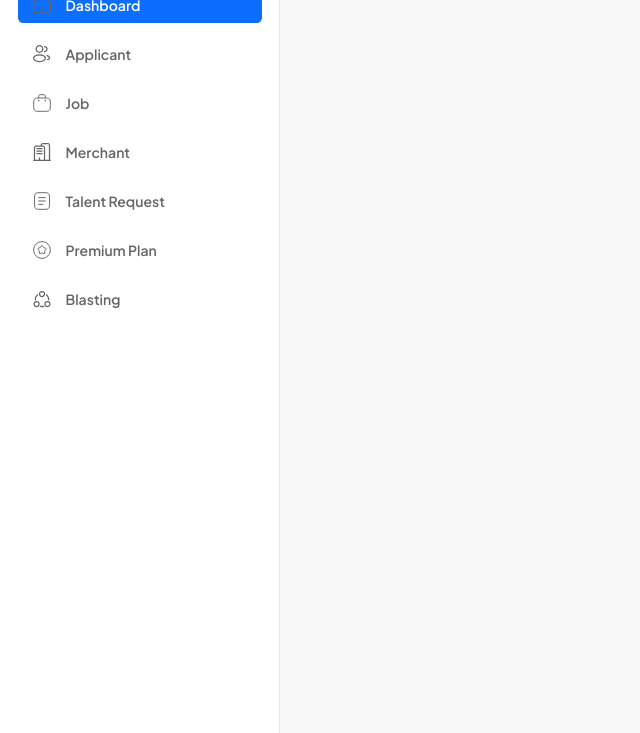
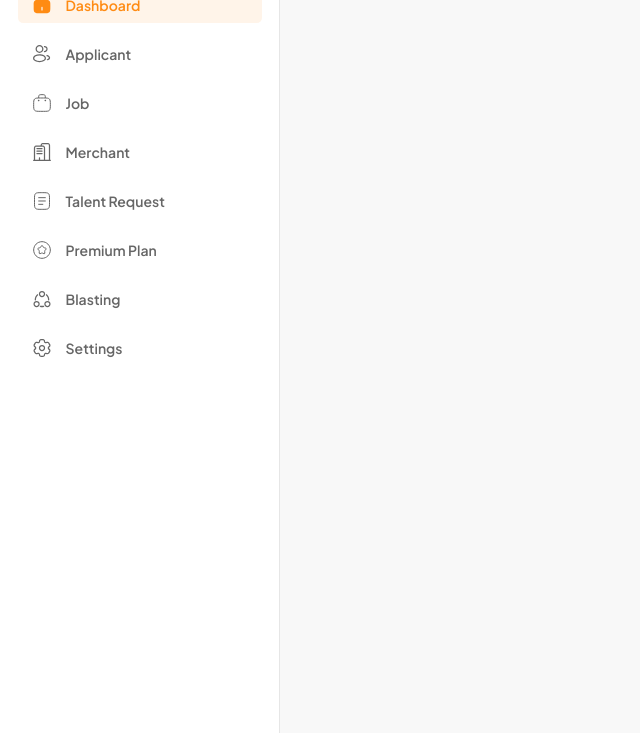
Before and after one commit to rhinzz/gamaloka-dashboard-internal, a plain HTML site: page index.html in a window 1280 px wide. Shown: the part 67-800 px from the top of the page, without its empty margins (0-640 px from the left). Drawn offline with nearby package versions, Linux system fonts and the light colour scheme.

Commit message:
Styling sidebar dropdown

```diff
--- a/index.html
+++ b/index.html
@@ -18,14 +18,14 @@
 
 <body>
     <header class="header"></header>
-    <section class="d-flex flex-column flex-shrink-0 px-3 py-4" style="width: 280px;">
+    <aside id="sidebar" class="d-flex flex-column flex-shrink-0 px-3 py-4" style="width: 280px;">
         <a href="/" class="d-flex align-items-center justify-content-center mb-4 mb-md-0 me-md-auto link-body-emphasis text-decoration-none">
             <img src="./assets/logo.png" alt="gamaloka-logo" width="137" height="30">
         </a>
         <ul class="nav nav-pills flex-column mb-auto">
             <li class="nav-item p-1 mb-2">
                 <a href="#" class="d-flex align-items-center nav-link fw-semibold active" >
-                    <img class="bi me-3" src="./assets/icon/home.svg" width="20" height="20" alt="talent">
+                    <img class="bi me-3" src="./assets/icon/active/home.svg" width="20" height="20" alt="talent">
                     Dashboard
                 </a>
             </li>
@@ -65,8 +65,19 @@
                     Blasting
                 </a>
             </li>
+            <li class="p-1 mb-2">
+                <a href="#" class="d-flex align-items-center nav-link fw-semibold link-body-emphasis collapsed has-dropdown" data-bs-toggle="collapse" data-bs-target="#settings" aria-expanded="false" aria-controls="settings">
+                    <img class="bi me-3" src="./assets/icon/settings.svg" alt="settings">
+                    Settings
+                </a>
+                <ul id="settings" class="list-unstyled collapse" data-bs-parent="#sidebar">
+                    <li class="sidebar-item"><a href="#" class="sidebar-link nav-link fw-semibold link-body-emphasis">Link</a></li>
+                    <li class="sidebar-item"><a href="#" class="sidebar-link nav-link fw-semibold link-body-emphasis">Link</a></li>
+                    <li class="sidebar-item"><a href="#" class="sidebar-link nav-link fw-semibold link-body-emphasis">Link</a></li>
+                </ul>
+            </li>
         </ul>
-    </section>
+    </aside>
     <main class="main"></main>
     <script src="https://cdn.jsdelivr.net/npm/bootstrap@5.3.5/dist/js/bootstrap.bundle.min.js"
         integrity="sha384-k6d4wzSIapyDyv1kpU366/PK5hCdSbCRGRCMv+eplOQJWyd1fbcAu9OCUj5zNLiq"
--- a/style.css
+++ b/style.css
@@ -1,4 +1,6 @@
 :root {
+    --brand-color-50: #FFF4e9;
+    --primary: #ff8b13;
     --white: #fff;
     --neutral-color: #e6e6e6;
     --gray: #f8f8f8;
@@ -16,7 +18,7 @@ body {
     background-color: var(--gray);
 }
 
-section {
+aside {
     background-color: var(--white);
     border-right: 1px solid var(--neutral-color);
     height: 100vh;
@@ -24,6 +26,11 @@ section {
     overflow-y: hidden;
 }
 
+aside .nav-pills{
+    --bs-nav-pills-link-active-bg: var(--brand-color-50);
+    --bs-nav-pills-link-active-color: var(--primary);
+}
+
 .link-body-emphasis {
     color: var(--dark-gray) !important;
 }
```
